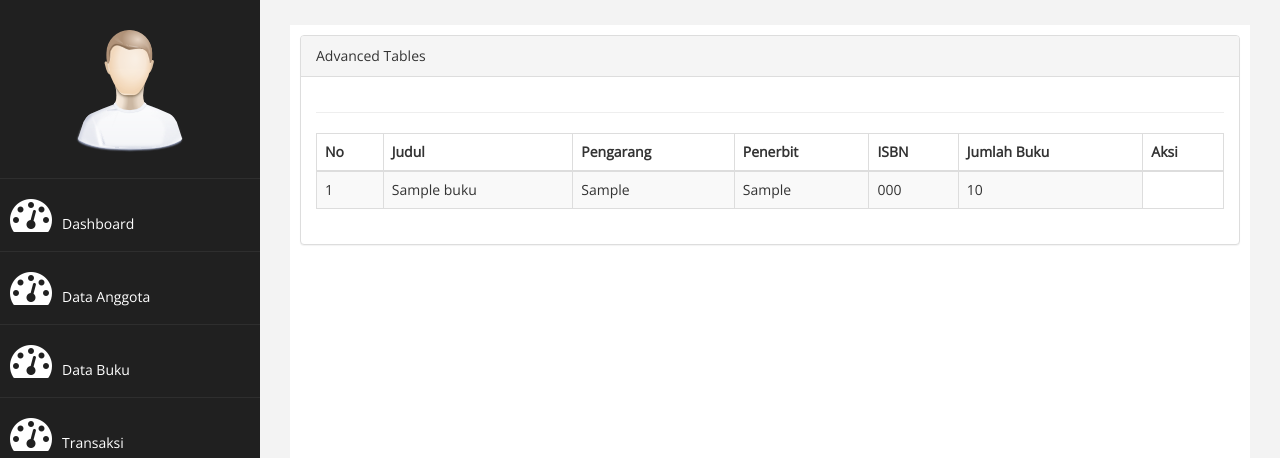
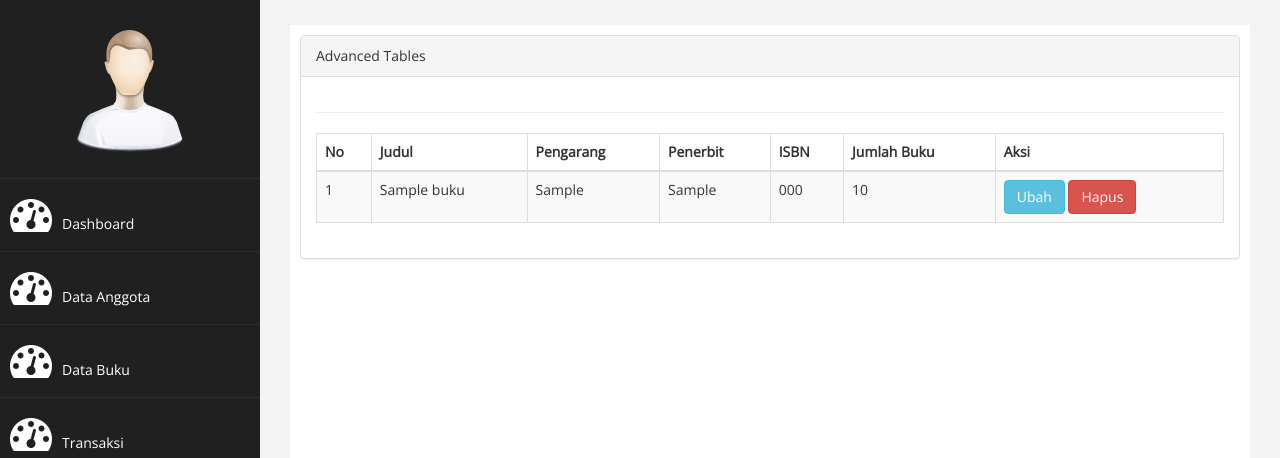
Before and after one commit to SuryaAgungPriambodo/Tugas-Akhir-CP2-Website-Dinamis, a PHP site: page /index.php?page=buku in a window 1280 px wide. Shown: the part 60-518 px from the top of the page. Run offline with PHP 8.4, Linux system fonts and the light colour scheme; tables that the repository leaves empty or names only in its code hold one stand-in row (values such as "Sample post"); data that the repository does not hold is empty.

Commit message:
Tambah button ubah dan hapus

```diff
--- a/page/buku/buku.php
+++ b/page/buku/buku.php
@@ -3,9 +3,9 @@
         <!-- Advanced Tables -->
         <div class="panel panel-default">
             <div class="panel-heading">
-             Advanced Tables
-         </div>
-         <div class="panel-body">
+               Advanced Tables
+           </div>
+           <div class="panel-body">
             <div class="table-responsive">
                 <table class="table table-striped table-bordered table-hover" id="dataTables-example">
                     <thead>
@@ -35,6 +35,10 @@
                                 <td><?php echo $data['penerbit'];?></td>
                                 <td><?php echo $data['isbn'];?></td>
                                 <td><?php echo $data['jumlah_buku'];?></td>
+                                <td>
+                                    <a href = "" class = "btn btn-info">Ubah</a>
+                                    <a href = "" class = "btn btn-danger">Hapus</a>
+                                </td>
                             </tr>
 
                         <?php }?>
```
